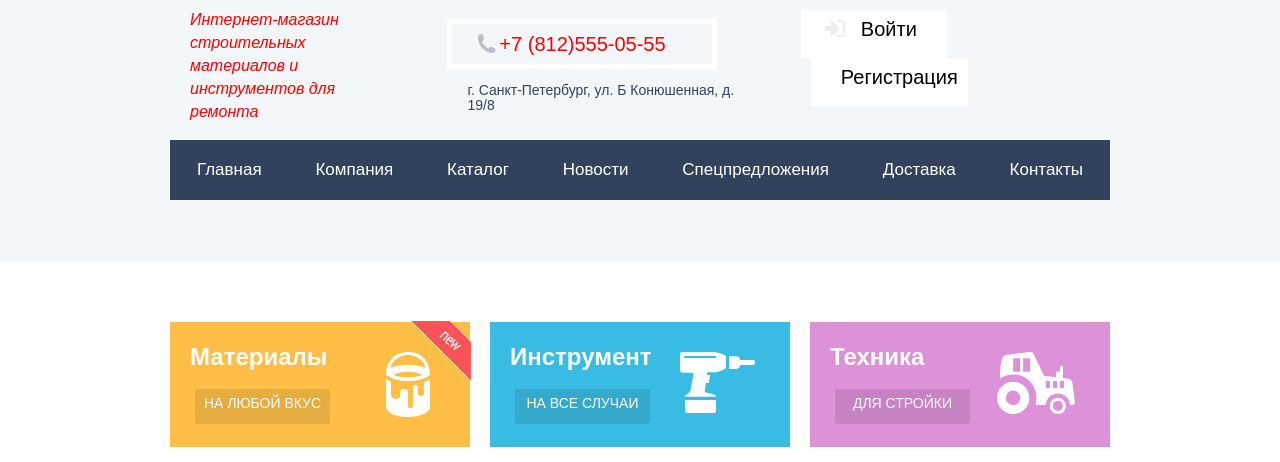
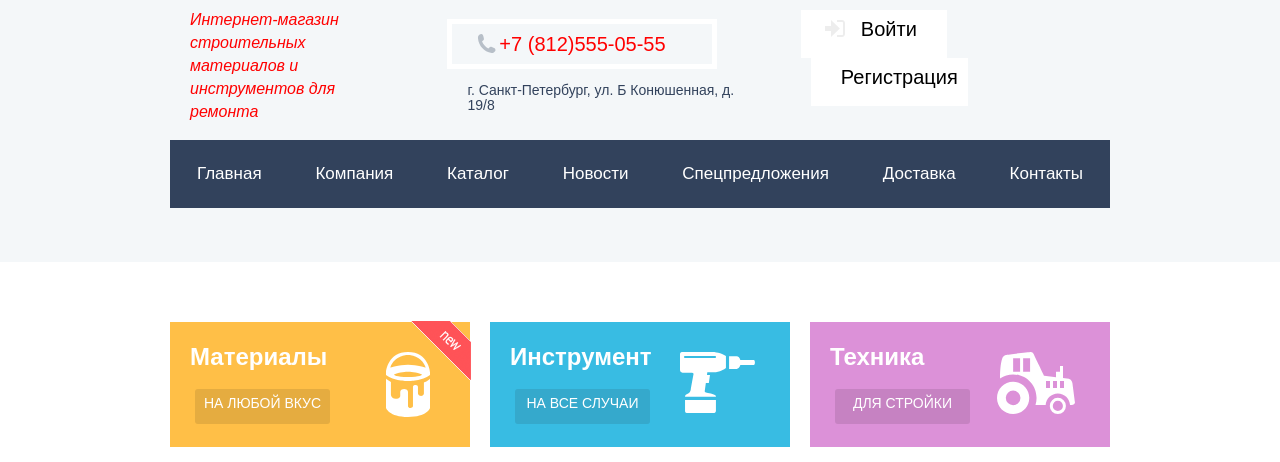
Before and after one commit to alexander1970/901535-technomart-24, a plain HTML site: page index.html in a window 1280 px wide. Shown: the part 58-520 px from the top of the page. Drawn offline with Linux system fonts and the light colour scheme; a web font is replaced by a local one.

Commit message:
Add files via upload

```diff
--- a/css/style.css
+++ b/css/style.css
@@ -206,6 +206,7 @@ input[type="radio"].visually-hidden {
     flex-wrap: wrap;
 }
 
+.shop-navigation a,
 .user-navigation a {
     display: block;
     padding: 25px 20px;
@@ -213,6 +214,10 @@ input[type="radio"].visually-hidden {
 
     vertical-align: middle;
     color: #000000;
+}
+
+.shop-navigation a {
+    color: #ffffff;
 }
 
 .shop-navigation,
```
